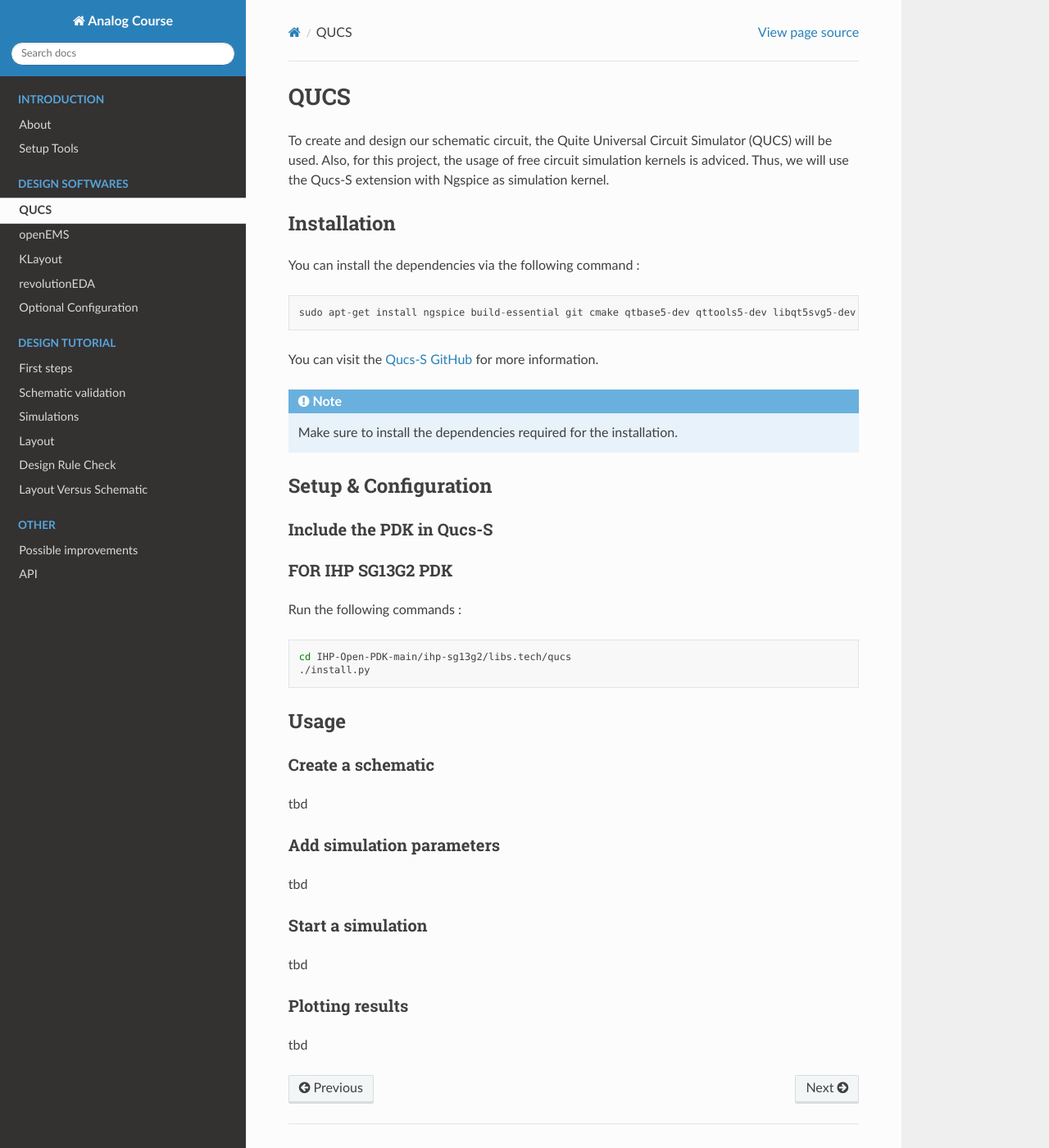
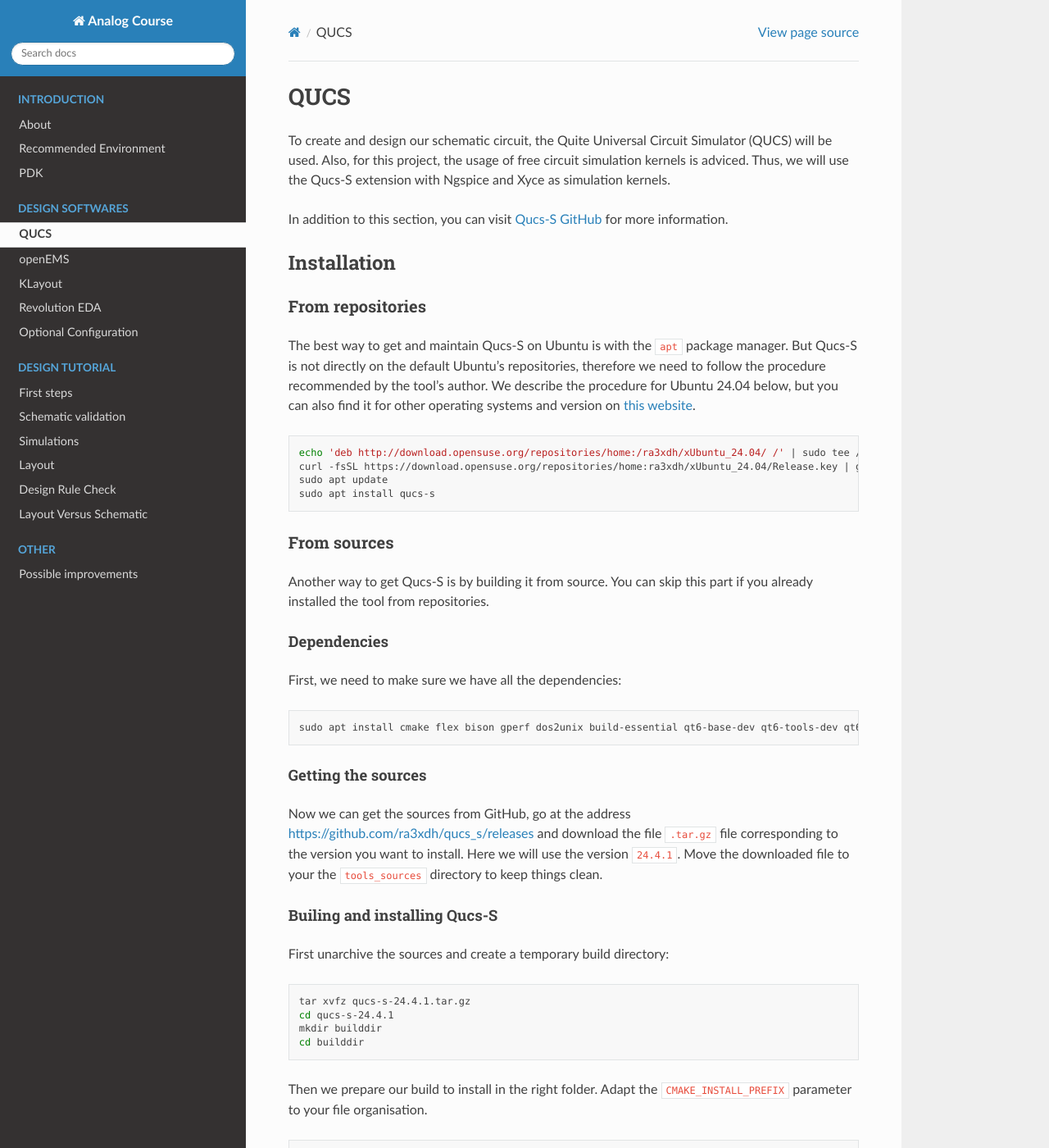
Before and after one commit to adrienluitot/analog-course-bak, a Sphinx documentation site: the page built from docs/source/design_softwares/qucs.rst, in a window 1280 px wide and 1400 px high. Shown: the whole window at 82% size. Built offline with Sphinx 7.4.7 and the Read the Docs theme 3.1.0, drawn with Linux system fonts in a browser that asks for light colours; some of the changed text lies outside the part shown.

Commit message:
quick draw

```diff
--- a/docs/source/design_softwares/qucs.rst
+++ b/docs/source/design_softwares/qucs.rst
@@ -1,22 +1,86 @@
 QUCS
 ====
 
-To create and design our schematic circuit, the Quite Universal Circuit Simulator (QUCS) will be used. Also, for this project, the usage of free circuit simulation kernels is adviced.
-Thus, we will use the Qucs-S extension with Ngspice as simulation kernel.
+To create and design our schematic circuit, the Quite Universal Circuit Simulator (QUCS) will be used. Also, for this
+project, the usage of free circuit simulation kernels is adviced. Thus, we will use the Qucs-S extension with Ngspice
+and Xyce as simulation kernels.
+
+In addition to this section, you can visit `Qucs-S GitHub <https://github.com/ra3xdh/qucs_s>`_ for more information.
+
 
 Installation
 ------------
 
-You can install the dependencies via the following command :
+From repositories
+^^^^^^^^^^^^^^^^^
 
-.. code-block:: python
+The best way to get and maintain Qucs-S on Ubuntu is with the ``apt`` package manager. But Qucs-S is not directly on the
+default Ubuntu's repositories, therefore we need to follow the procedure recommended by the tool's author. We describe
+the procedure for Ubuntu 24.04 below, but you can also find it for other operating systems and version on `this website
+<https://software.opensuse.org/download.html?project=home%3Ara3xdh&package=qucs-s>`_.
 
-    sudo apt-get install ngspice build-essential git cmake qtbase5-dev qttools5-dev libqt5svg5-dev libqt5charts5-dev flex bison gperf dos2unix
+.. code-block:: shell
 
-You can visit the `Qucs-S GitHub <https://github.com/ra3xdh/qucs_s>`_ for more information.
+    echo 'deb http://download.opensuse.org/repositories/home:/ra3xdh/xUbuntu_24.04/ /' | sudo tee /etc/apt/sources.list.d/home:ra3xdh.list
+    curl -fsSL https://download.opensuse.org/repositories/home:ra3xdh/xUbuntu_24.04/Release.key | gpg --dearmor | sudo tee /etc/apt/trusted.gpg.d/home_ra3xdh.gpg > /dev/null
+    sudo apt update
+    sudo apt install qucs-s
 
-.. note::
-    Make sure to install the dependencies required for the installation.
+
+From sources
+^^^^^^^^^^^^
+
+Another way to get Qucs-S is by building it from source. You can skip this part if you already installed the tool from
+repositories.
+
+Dependencies
+""""""""""""
+
+First, we need to make sure we have all the dependencies:
+
+.. code-block:: shell
+
+    sudo apt install cmake flex bison gperf dos2unix build-essential qt6-base-dev qt6-tools-dev qt6-tools-dev-tools libglx-dev linguist-qt6 qt6-l10n-tools libqt6svg6-dev libqt6-charts6-dev libgl1-mesa-dev
+
+Getting the sources
+"""""""""""""""""""
+
+Now we can get the sources from GitHub, go at the address `<https://github.com/ra3xdh/qucs_s/releases>`_ and download
+the file ``.tar.gz`` file corresponding to the version you want to install. Here we will use the version ``24.4.1``.
+Move the downloaded file to your the ``tools_sources`` directory to keep things clean.
+
+
+Builing and installing Qucs-S
+"""""""""""""""""""""""""""""
+
+First unarchive the sources and create a temporary build directory:
+
+.. code-block:: shell
+
+    tar xvfz qucs-s-24.4.1.tar.gz
+    cd qucs-s-24.4.1
+    mkdir builddir
+    cd builddir
+
+Then we prepare our build to install in the right folder. Adapt the ``CMAKE_INSTALL_PREFIX`` parameter to your file
+organisation.
+
+.. code-block:: shell
+
+    cmake ..  -DCMAKE_INSTALL_PREFIX=../../../tools -DWITH_QT6=ON
+
+After that we can build Qucs-S (This step might take some time):
+
+.. code-block:: shell
+
+    make
+
+And finally install it:
+
+.. code-block:: shell
+
+    make install
+
 
 Setup & Configuration
 ---------------------
--- a/docs/source/design_softwares/revolutioneda.rst
+++ b/docs/source/design_softwares/revolutioneda.rst
@@ -1,6 +1,12 @@
-revolutionEDA
-=============
+Revolution EDA
+==============
+
+
+
 Installation
 ------------
+
+
+
 Setup & Configuration
 ---------------------
```
Also changed, not shown: docs/source/index.rst (+10 -6 lines), docs/source/introduction/about.rst (+19 -0 lines), docs/source/introduction/pdk.rst (added, +22 -0 lines), docs/source/introduction/rec_env.rst (added, +83 -0 lines), docs/source/other/api.rst (deleted, +0 -7 lines).
